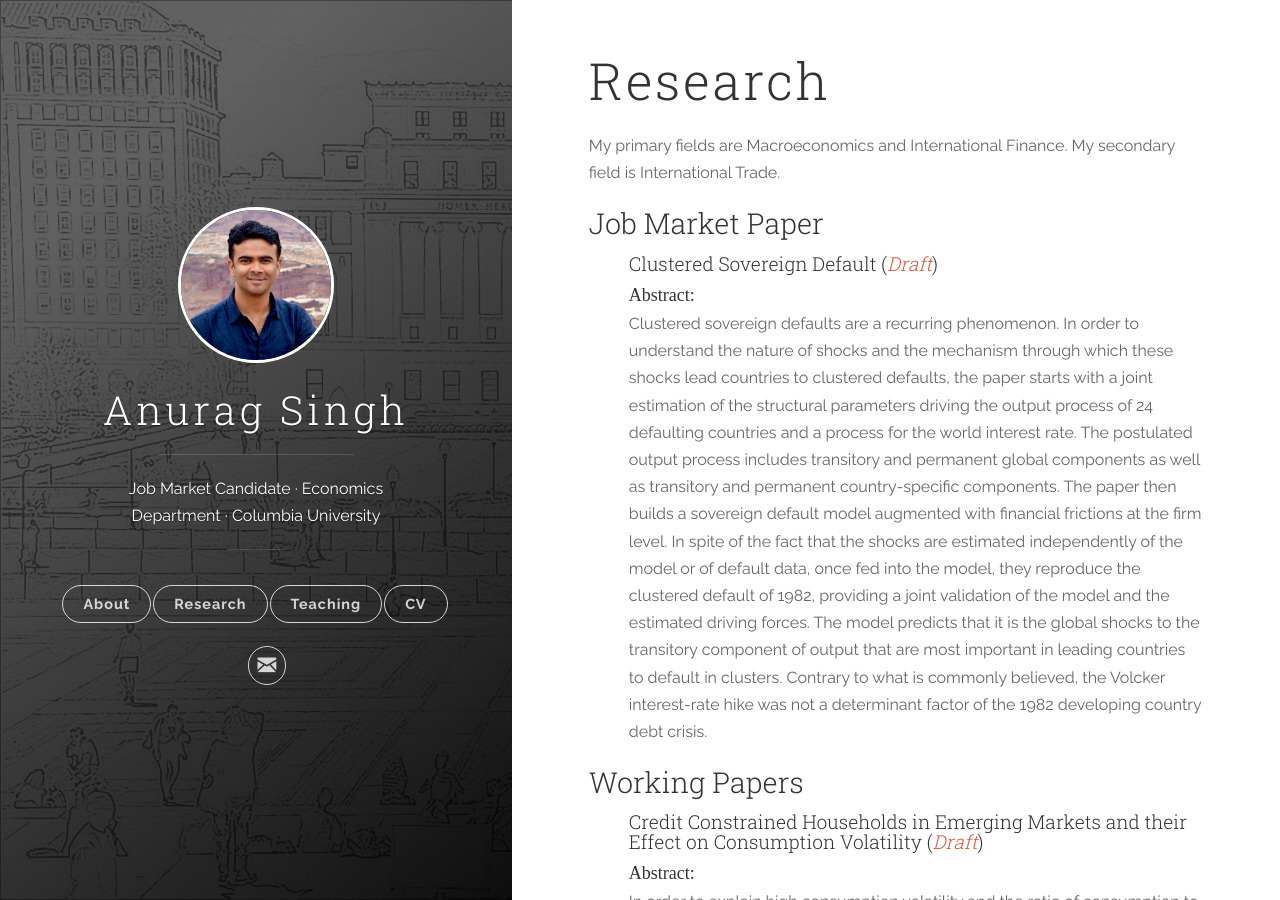
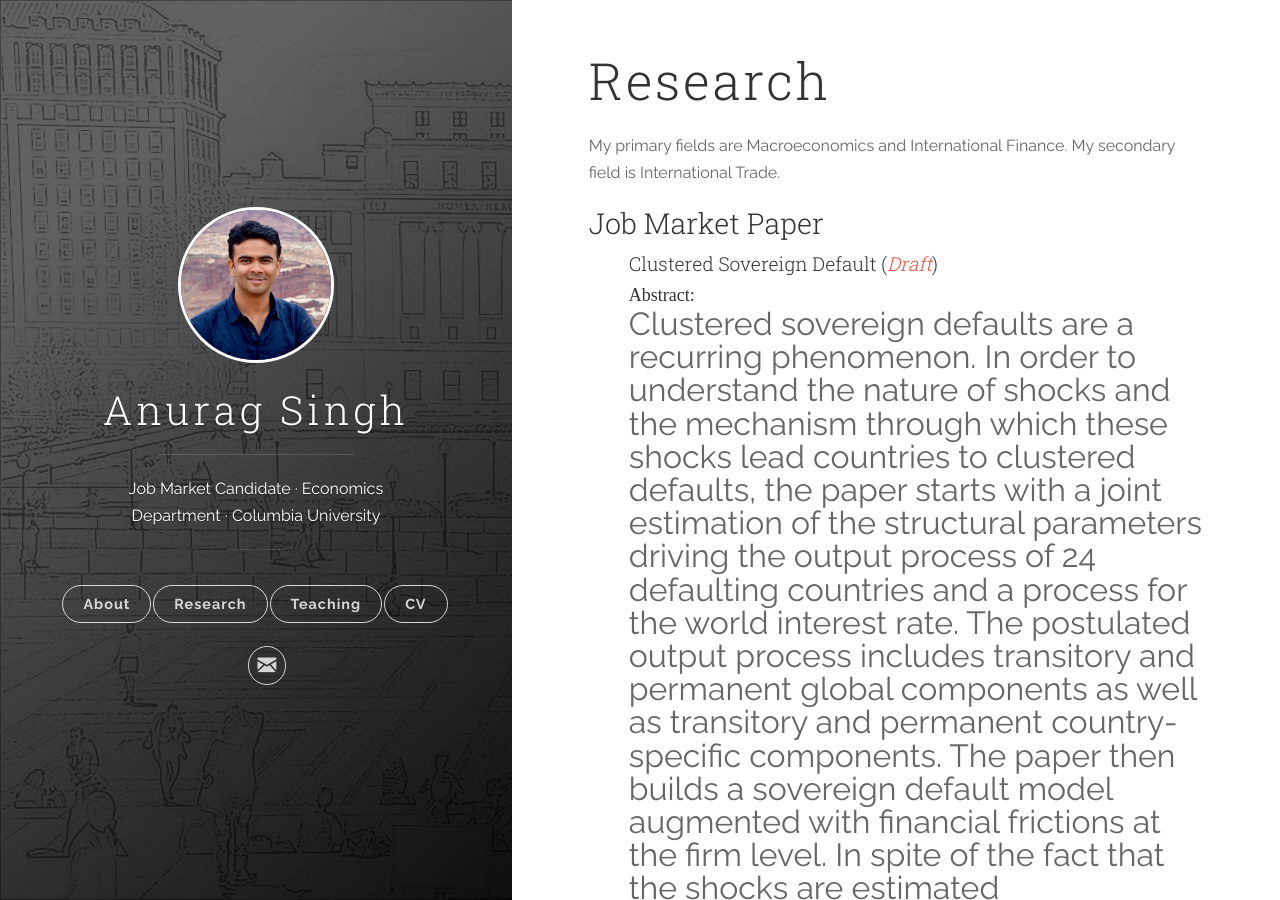
Before and after one commit to vinayakiyer/vinayakiyer.github.io, a Jekyll site: the page built from _posts/2018-06-13-research.markdown, in a window 1280 px wide and 900 px high. Built offline with Jekyll 4.4.1, drawn with Linux system fonts in a browser that asks for light colours.

Commit message:
Update 2018-06-13-research.markdown

```diff
--- a/_posts/2018-06-13-research.markdown
+++ b/_posts/2018-06-13-research.markdown
@@ -11,7 +11,7 @@ tags: [jekyll]
 <ul>
   <h4><b>Clustered Sovereign Default</b>
 (<a href="{{ site.baseurl }}/files/Paper1.pdf" target="_blank"><em>Draft</em></a>)</h4>
-  <h5><i>Abstract:</i></h5><p>Clustered sovereign defaults are a recurring phenomenon. In order to understand the nature of shocks and the mechanism through which these shocks lead countries to clustered defaults, the paper starts with a joint estimation of the structural parameters driving the output process of 24 defaulting countries and a process for the world interest rate. The postulated output process includes transitory and permanent global components as well as transitory and permanent country-specific components. The paper then builds a sovereign default model augmented with financial frictions at the firm level. In spite of the fact that the shocks are estimated independently of the model or of default data, once fed into the model, they reproduce the clustered default of 1982, providing a joint validation of the model and the estimated driving forces. The model predicts that it is the global shocks to the transitory component of output that are most important in leading countries to default in clusters. Contrary to what is commonly believed, the Volcker interest-rate hike was not a determinant factor of the 1982 developing country debt crisis.</p>
+  <h5><i>Abstract:</i></h5><p><font size="6">Clustered sovereign defaults are a recurring phenomenon. In order to understand the nature of shocks and the mechanism through which these shocks lead countries to clustered defaults, the paper starts with a joint estimation of the structural parameters driving the output process of 24 defaulting countries and a process for the world interest rate. The postulated output process includes transitory and permanent global components as well as transitory and permanent country-specific components. The paper then builds a sovereign default model augmented with financial frictions at the firm level. In spite of the fact that the shocks are estimated independently of the model or of default data, once fed into the model, they reproduce the clustered default of 1982, providing a joint validation of the model and the estimated driving forces. The model predicts that it is the global shocks to the transitory component of output that are most important in leading countries to default in clusters. Contrary to what is commonly believed, the Volcker interest-rate hike was not a determinant factor of the 1982 developing country debt crisis.</font></p>
 
 </ul>
 
```
